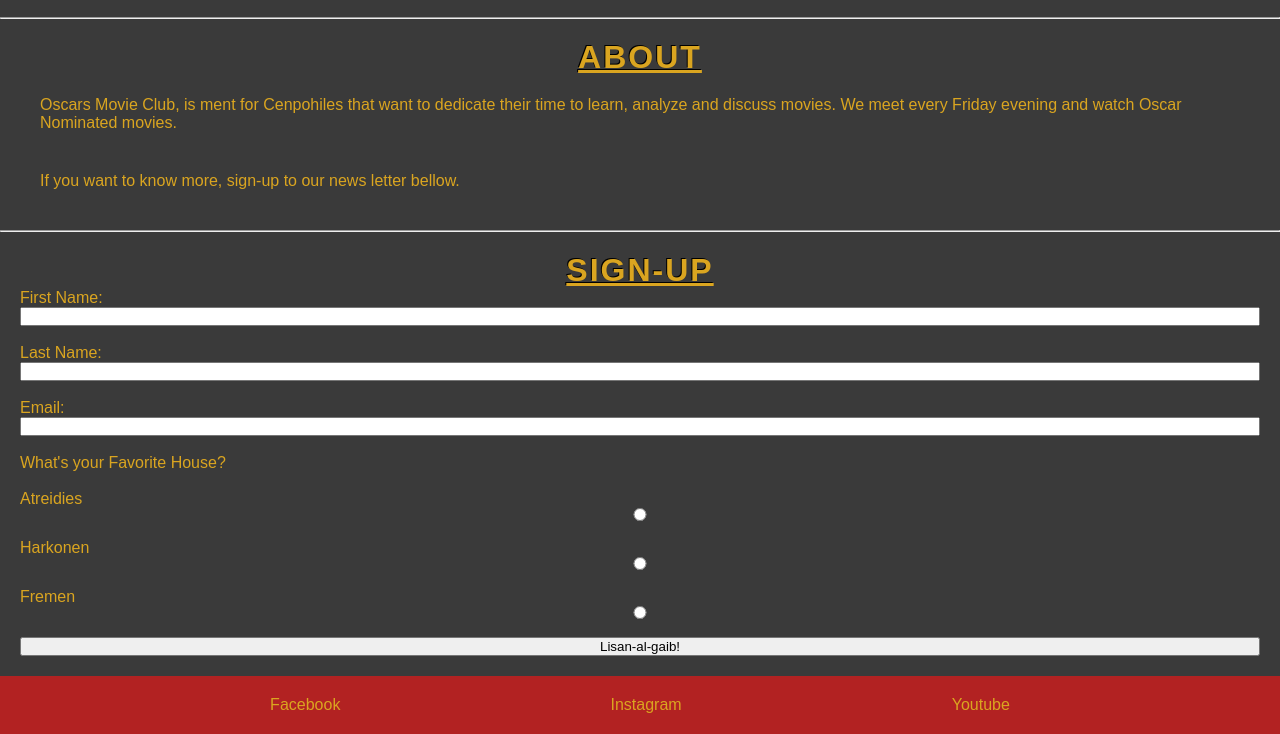
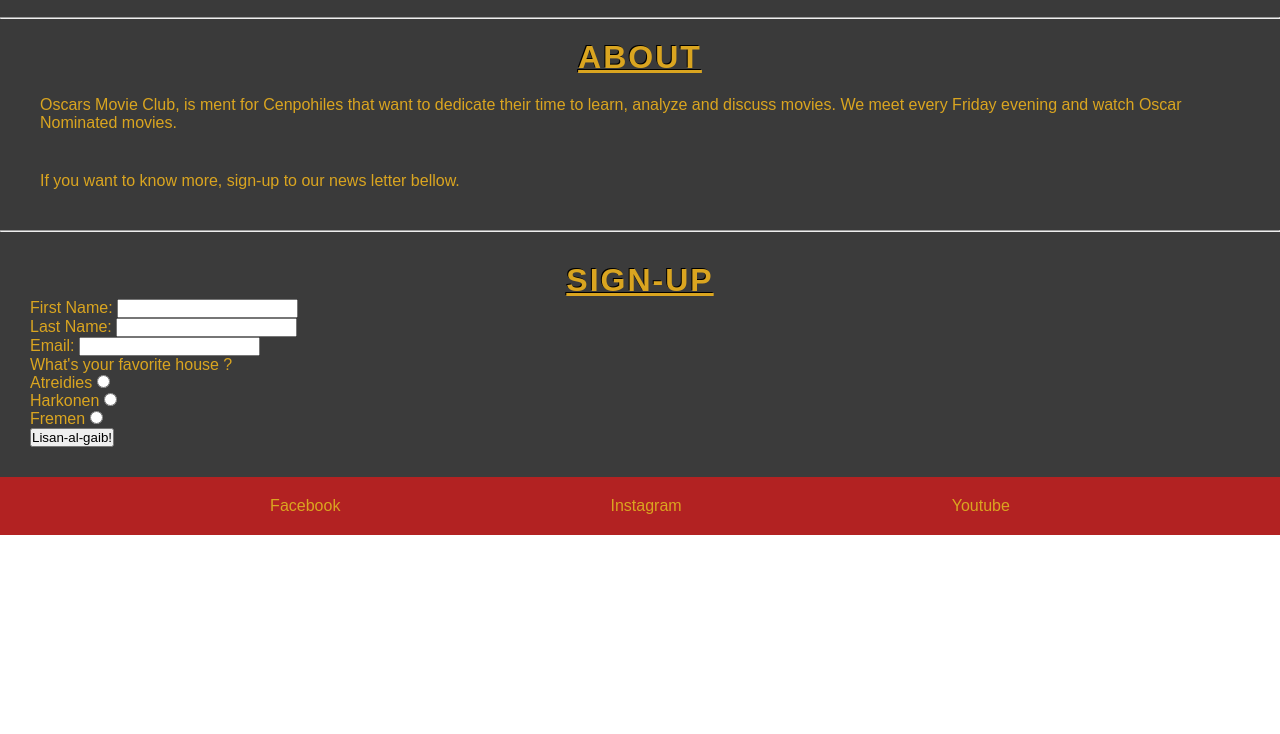
Before and after one commit to Fantomen31/Oscars-Movie-Club, a plain HTML site: page index.html in a window 1280 px wide. Shown: the part 1087-1821 px from the top of the page. After the commit the page ends 1622 px from the top, so only its background shows below. Drawn offline with Linux system fonts and the light colour scheme; a web font is replaced by a local one.

Commit message:
add more css targets and values for form

```diff
--- a/assets/css/style.css
+++ b/assets/css/style.css
@@ -218,16 +218,11 @@ main {
 
 /* Sign-Up Section */
 
-#sign-up {
-    background-color:#3a3a3a;
-    display:flex;
-    width: 100%;
-    height: 100%;
-    flex-direction: column;
-    margin-top: 20px 0 20px;
-    flex-wrap: wrap;
-    justify-content: space-between;
-    padding: 20px;
+#sign-up-form {
+
+    background-color: rgba(60, 60, 60, .6);
+    padding: 30px;
+
     }
 
 /* Footer */
--- a/index.html
+++ b/index.html
@@ -96,30 +96,35 @@
          <hr>
 
          <section>
-            <form>
-                <div id="sign-up">
+            <form id="sign-up-form" action="/submit" method="post">
 
                 <h2 id="-h2">Sign-Up</h2>
                 <label for="first-name"> First Name:</label>
-                <input type=text name="first-name" id="fits-name" required>
+                <input class="input-text" type=text name="first-name" id="first-name" required>
                 <br>
+
                 <label for="last-name"> Last Name:</label>
-                <input type=text name="last-name" id="last-name" required>
+                <input class="input-text" type=text name="last-name" id="last-name" required>
                 <br>
+
                 <label for="email">Email:</label>
-                <input type="email" id="email" name="email" required>
+                <input class="input-text" type="email" id="email" name="email" required>
                 <br>
-                <label for="favorite-house">What's your Favorite House?</label>
+
+                <label for="radio-buttons">What's your favorite house ?</label>
                 <br>
+
+                <div class="radio-buttons" id="radio-buttons">
                 <label for="atreidies">Atreidies</label>
-                <input type="radio" name="atreidies">
+                <input id="atreidies" class="" type="radio" name="atreidies" value="radio">
                 <br>
                 <label for="harkonen">Harkonen</label>
-                <input type="radio" name="harkonen">
+                <input id="harkonen" class="" type="radio" name="harkonen" value="radio">
                 <br>
                 <label for="fremen">Fremen</label>
-                <input type="radio" name="fremen">
+                <input id="fremen" class="" type="radio" name="fremen" value="radio">
                 <br>
+                </div>
                 <button type="submit">Lisan-al-gaib!</button>
             </div>
         </div>
```
